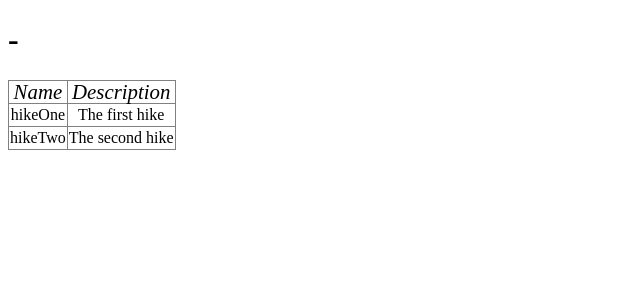
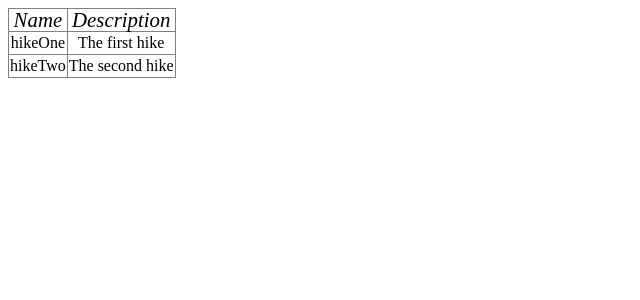
Before and after one commit to mgafsia/spAng, an Angular app in the folder spAng-web/src/main/spAng-web/: page /hikes in a window 1280 px wide. Shown: the top 300 px of the page, without its empty margins (0-640 px from the left). Built offline with nearby package versions, Linux system fonts and the light colour scheme.

Commit message:
spang : Routing. OK!

```diff
--- a/spAng-web/src/main/spAng-web/src/app/app.component.html
+++ b/spAng-web/src/main/spAng-web/src/app/app.component.html
@@ -1,16 +1 @@
-<h1>
-  {{title}}
- </h1>
-
-<div>
-<table rules="all" frame="box" style="text-align:center; line-height:20px;">
-  <tr style="font-style: italic; font-size: 130%">
-      <td>Name</td>
-      <td>Description</td>
-  </tr>
-  <tr style="height:20px;" *ngFor="let hike of hikes">
-        <td>{{hike.name}} </td>
-        <td>{{hike.description}}</td>
-  </tr>
-</table>
-</div>
+<router-outlet></router-outlet>
--- a/spAng-web/src/main/spAng-web/src/app/app.component.ts
+++ b/spAng-web/src/main/spAng-web/src/app/app.component.ts
@@ -11,16 +11,12 @@ import {HikeListComponent} from "../hike/hike-list.compenent";
 export class AppComponent {
   title: string = "-";
   hikes: Hike[];
-  hikeListComponent: HikeListComponent;
 
   constructor(private _hikeService: HikeService) {
   }
 
   ngOnInit() {
     this.hikes = this._hikeService.getHikes();
-    this.hikeListComponent = new HikeListComponent(this._hikeService);
     console.log(this.hikes);
-    console.log(this.hikeListComponent);
-    //TODO(MGA) : check the video. ngFor in ?
   }
 }
--- a/spAng-web/src/main/spAng-web/src/hike/hike-list.compenent.ts
+++ b/spAng-web/src/main/spAng-web/src/hike/hike-list.compenent.ts
@@ -3,6 +3,7 @@ import {Hike} from "./Hike";
 import {HikeService} from "./hike.service";
 
 @Component({
+  moduleId: module.id,
   selector: 'mga-hike-list',
   templateUrl: 'hike-list.component.html'
 })
--- a/spAng-web/src/main/spAng-web/src/hike/hike-list.component.html
+++ b/spAng-web/src/main/spAng-web/src/hike/hike-list.component.html
@@ -1,6 +1,10 @@
-<p>hike list </p>
-
-<div *ngFor="let hike of hikes">
-  {{hike.name}}
-  {{hike.description}}
-</div>
+<table rules="all" frame="box" style="text-align:center; line-height:20px;">
+  <tr style="font-style: italic; font-size: 130%">
+      <td>Name</td>
+      <td>Description</td>
+  </tr>
+  <tr style="height:20px;" *ngFor="let hike of hikes">
+        <td>{{hike.name}} </td>
+        <td>{{hike.description}}</td>
+  </tr>
+</table>
--- /dev/null
+++ b/spAng-web/src/main/spAng-web/src/home/home.component.html
@@ -0,0 +1 @@
+<p>Home Page</p>
--- /dev/null
+++ b/spAng-web/src/main/spAng-web/src/home/home.component.ts
@@ -0,0 +1,10 @@
+import {Component} from "@angular/core";
+
+@Component({
+    moduleId: module.id,
+    selector: 'mga-home',
+    templateUrl: 'home.component.html'
+})
+export class HomeComponent {
+
+}
--- /dev/null
+++ b/spAng-web/src/main/spAng-web/src/page-not-found.ts
@@ -0,0 +1,10 @@
+
+import {Component} from "@angular/core";
+
+@Component({
+  moduleId: module.id,
+  template: '<p>Oops ... Page not found !'
+
+})
+export class PageNotFound {
+}
```
Also changed, not shown: spAng-web/src/main/spAng-web/src/app/app.module.ts (+14 -2 lines), spAng-web/src/main/spAng-web/src/home/home.module.ts (added, +12 -0 lines).
